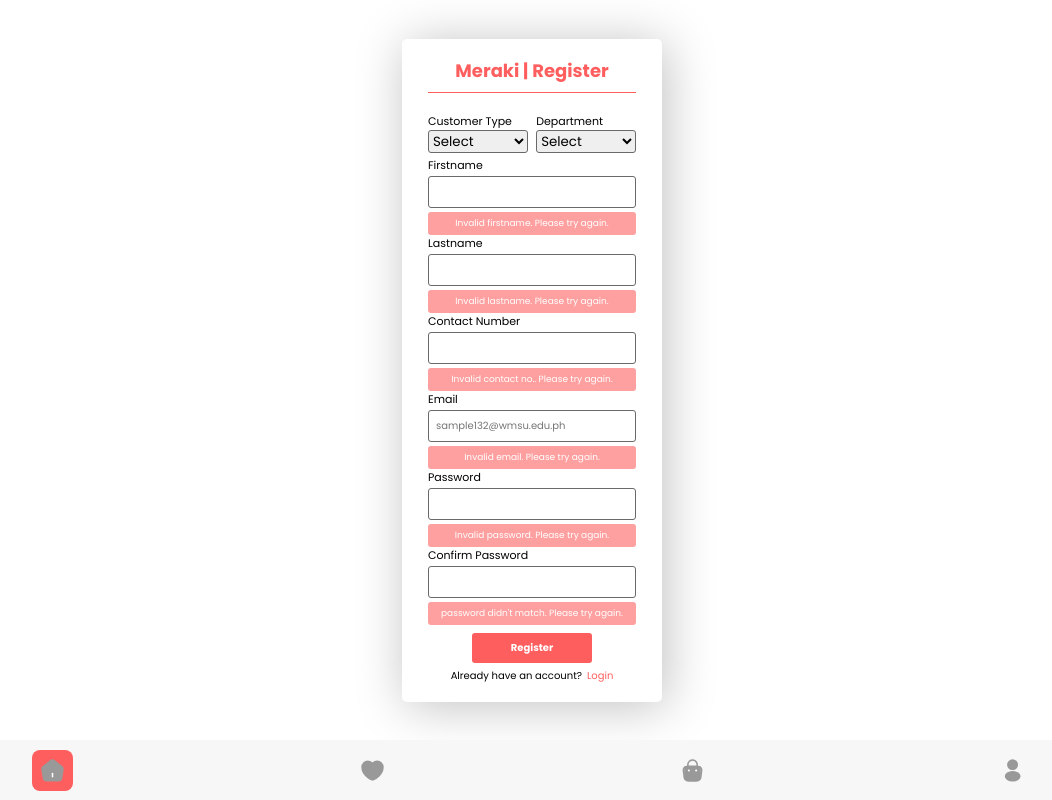
After one commit to LuciferMrnngstr/D-Grill-Bite-Ordering-System, a PHP site: page /login/register.html in a window 1280 px wide. The commit adds this page. Shown: the whole page, without its empty margins (108-1160 px from the left). Run offline with PHP 8.4, Linux system fonts and the light colour scheme.

Commit message:
Add files via upload

```diff
--- a/Meraki/css/global.css
+++ b/Meraki/css/global.css
@@ -8,14 +8,55 @@
 }
 
 .container {
-    height: 100vh;
     position: relative;
     display: flex;
+    flex-direction: column;
+    align-items: center;
     justify-content: center;
 }
 
 .container .content {
+    position: relative;
     display: flex;
-    flex-direction: column;
     align-items: center;
+    justify-content: center;
+    margin: 30px 0;
+    min-height: calc(100vh - 120px);
 }
+
+a {
+    color: #FF5E5E;
+}
+
+h1,
+label,
+p {
+    pointer-events: none;
+}
+
+select {
+    outline: none;
+    cursor: pointer;
+}
+
+.error {
+    background: rgb(255, 160, 160);
+    padding: 5px;
+    width: 100%;
+    text-align: center;
+    border-radius: 3px;
+    font-size: 9px;
+    color: #fff;
+    display: none;
+}
+
+.submit-btn {
+    background: #FF5E5E;
+    color: #fff;
+    font-size: 11px;
+    font-weight: bold;
+    padding: 10px 0;
+    border: none;
+    border-radius: 5px;
+    cursor: pointer;
+}
--- a/Meraki/css/login.css
+++ b/Meraki/css/login.css
@@ -3,10 +3,11 @@
 @import url(navbar.css);
 
 .content .logo {
-    margin-bottom: 35px;
+    position: absolute;
+    top: 0;
 }
 
-.content .login-container {
+.content .form-container {
     background: #fff;
     box-shadow: 4px 4px 50px rgba(0, 0, 0, .25);
     display: flex;
@@ -18,78 +19,80 @@
     font-size: 10px;
 }
 
-.content .login-container h1 {
+.content .form-container h1 {
     font-size: 18px;
     font-weight: bold;
     color: #FF5E5E;
 }
 
-.content .login-container hr {
+.content .form-container .line {
     background: #FF5E5E;
     height: 1px;
     outline: 0;
     border: 0;
     width: 100%;
-    margin: 8px 0 22px;
+    margin: 8px 0 20px;
 }
 
-.content .login-container .input-container {
+.content .form-container .input-container {
     display: flex;
     flex-direction: column;
     width: 100%;
 }
 
-.login-container .input-container label {
+.form-container label {
     font-size: 12px;
     margin-bottom: 2px;
 }
 
-.login-container .input-container input {
+.form-container input {
     margin-bottom: 10px;
     border-radius: 3px;
     border-style: inset;
     font-size: 10px;
+    padding: 7px;
     border: 0.5px solid rgb(105, 105, 105);
 }
 
-.row1 {
+.form-container .row1 {
     display: flex;
     align-items: center;
     width: 100%;
     justify-content: space-between;
 }
 
-.row1 .remember-container {
+.form-container .row1 .remember-container {
     display: flex;
     align-items: center;
 }
 
-.row1 .check-box {
+.form-container .row1 .check-box {
     width: 12px;
     height: 12px;
-    background: lightblue;
     margin-right: 5px;
 }
 
-.row1 a {
-    color: #FF5E5E;
+.form-container .submit-btn {
+    width: 120px;
+    margin: 16px 0 5px;
+    border: none;
 }
 
-.login-container .login-btn {
-    width: 120px;
-    background: #FF5E5E;
-    color: #fff;
-    font-size: 11px;
-    font-weight: bold;
-    padding: 10px 0;
-    border: none;
-    border-radius: 5px;
-    margin: 16px 0 5px;
+.form-container .row2 {
+    display: flex;
+    justify-content: center;
+    margin-bottom: 24px;
 }
 
-.row2 {
-    display: flex;
-    width: 150px;
-    justify-content: space-between;
-    margin-bottom: 22px;
+.form-container .row2 p {
+    margin-right: 5px;
 }
+
+.form-container.invalid .error {
+    display: block;
+    margin: -5px 0 5px;
+}
+
+.form-container.invalid .row2 {
+    margin: 0;
+}
--- a/Meraki/css/navbar.css
+++ b/Meraki/css/navbar.css
@@ -1,6 +1,6 @@
 .container .bottom-nav {
     background: #F8F7F7;
-    position: fixed;
+    position: sticky;
     bottom: 0;
     display: flex;
     width: 100%;
@@ -11,18 +11,38 @@
 
 .container .bottom-nav ul {
     display: flex;
+    width: 100%;
+}
+
+.bottom-nav ul li {
+    display: flex;
+    width: 100%;
+    justify-content: space-between;
+}
+
+.bottom-nav ul li a {
+    display: flex;
     justify-content: space-around;
     align-items: center;
     width: 100%;
 }
 
-.bottom-nav ul li a {
+.bottom-nav ul li div {
     display: flex;
-    padding: 5px;
-    border-radius: 10px;
+    padding: 8px;
+    border-radius: 8px;
+    transition: 0.3s;
 }
 
-.bottom-nav a img {
+.bottom-nav ul li a:hover div {
+    background: rgba(255, 94, 94, .3);
+}
+
+.bottom-nav ul li a.active div {
+    background: #FF5E5E;
+}
+
+.bottom-nav ul li a img {
     height: 25px;
     width: 25px;
 }
--- /dev/null
+++ b/Meraki/css/register.css
@@ -0,0 +1,35 @@
+@import url(login.css);
+
+.form-container .row1 {
+    margin-bottom: 4px;
+}
+
+.form-container .column {
+    width: 48%;
+}
+
+.form-container label {
+    font-size: 11px;
+}
+
+.form-container input {
+    margin-bottom: 4px;
+}
+
+.form-container .column select {
+    width: 100%;
+    border-radius: 3px;
+    border: 0.5px solid rgb(105, 105, 105);
+}
+
+.form-container .submit-btn {
+    margin-top: 8px;
+}
+
+.form-container .row2 {
+    margin: 0;
+}
+
+.form-container.invalid .error {
+    margin: 0;
+}
--- /dev/null
+++ b/Meraki/login/register.html
@@ -0,0 +1,101 @@
+<!DOCTYPE html>
+<html lang="en">
+
+<head>
+    <meta charset="UTF-8">
+    <meta http-equiv="X-UA-Compatible" content="IE=edge">
+    <meta name="viewport" content="width=device-width, initial-scale=1.0">
+    <title>Register</title>
+    <link rel="stylesheet" href="../css/register.css">
+</head>
+
+<body>
+    <div class="container">
+        <div class="content">
+            <form class="form-container invalid" method="post">
+                <h1>Meraki | Register</h1>
+                <hr class="line">
+                <div class="row1">
+                    <div class="column">
+                        <label for="customer-type">Customer Type</label>
+                        <select name="customer-type" id="customer-type">
+                            <option value="none">Select</option>
+                        </select>
+                    </div>
+                    <div class="column">
+                        <label for="department">Department</label>
+                        <select name="department" id="department">
+                            <option value="none">Select</option>
+                        </select>
+                    </div>
+                </div>
+                <div class="input-container">
+                    <label for="firstname">Firstname</label>
+                    <input type="text" name="firstname" id="firstname">
+                    <div class="error">
+                        <p>Invalid firstname. Please try again.</p>
+                    </div>
+                    <label for="lastname">Lastname</label>
+                    <input type="text" name="lastname" id="lastname">
+                    <div class="error">
+                        <p>Invalid lastname. Please try again.</p>
+                    </div>
+                    <label for="contact-number">Contact Number</label>
+                    <input type="text" name="contact-number" id="contact-number">
+                    <div class="error">
+                        <p>Invalid contact no.. Please try again.</p>
+                    </div>
+                    <label for="email">Email</label>
+                    <input type="email" name="email" id="email" placeholder="sample132@wmsu.edu.ph">
+                    <div class="error">
+                        <p>Invalid email. Please try again.</p>
+                    </div>
+                    <label for="password">Password</label>
+                    <input type="password" name="password" id="password">
+                    <div class="error">
+                        <p>Invalid password. Please try again.</p>
+                    </div>
+                    <label for="confirm-password">Confirm Password</label>
+                    <input type="password" name="confirm-password" id="confirm-password">
+                    <div class="error">
+                        <p>password didn't match. Please try again.</p>
+                    </div>
+                </div>
+                <input type="submit" name="login" class="submit-btn" value="Register">
+                <div class="row2">
+                    <p>Already have an account?</p>
+                    <a href="login.html">Login</a>
+                </div>
+            </form>
+        </div>
+
+        <nav class="bottom-nav">
+            <ul>
+                <li>
+                    <a href="#" class="nav-items active">
+                        <div><img src="../icons/navbar/home.svg"></div>
+                    </a>
+                </li>
+                <li>
+                    <a href="#" class="nav-items">
+                        <div><img src="../icons/navbar/heart.svg"></div>
+                    </a>
+                </li>
+                <li>
+                    <a href="#" class="nav-items">
+                        <div><img src="../icons/navbar/bag.svg"></div>
+                    </a>
+                </li>
+                <li>
+                    <a href="#" class="nav-items">
+                        <div><img src="../icons/navbar/profile.svg"></div>
+                    </a>
+                </li>
+            </ul>
+        </nav>
+    </div>
+
+    <script src="../script/app.js"></script>
+</body>
+
+</html>
--- /dev/null
+++ b/Meraki/script/app.js
@@ -0,0 +1,11 @@
+const navItems = document.querySelectorAll('.nav-items');
+
+navItems.forEach(navItem => {
+    navItem.addEventListener('click', () => {
+        navItems.forEach(navItem => {
+            navItem.classList.remove('active');
+        });
+
+        navItem.classList.add('active');
+    });
+});
```
Also changed, not shown: Meraki/login/login.html (added, +74 -0 lines), Meraki/icons/navbar/active/Iconsax/Linear/bag.svg (added), Meraki/icons/navbar/active/Iconsax/Linear/heart.svg (added), Meraki/icons/navbar/active/Iconsax/Linear/home.svg (added), Meraki/icons/navbar/active/Iconsax/Linear/profile.svg (added), 1 other file.
